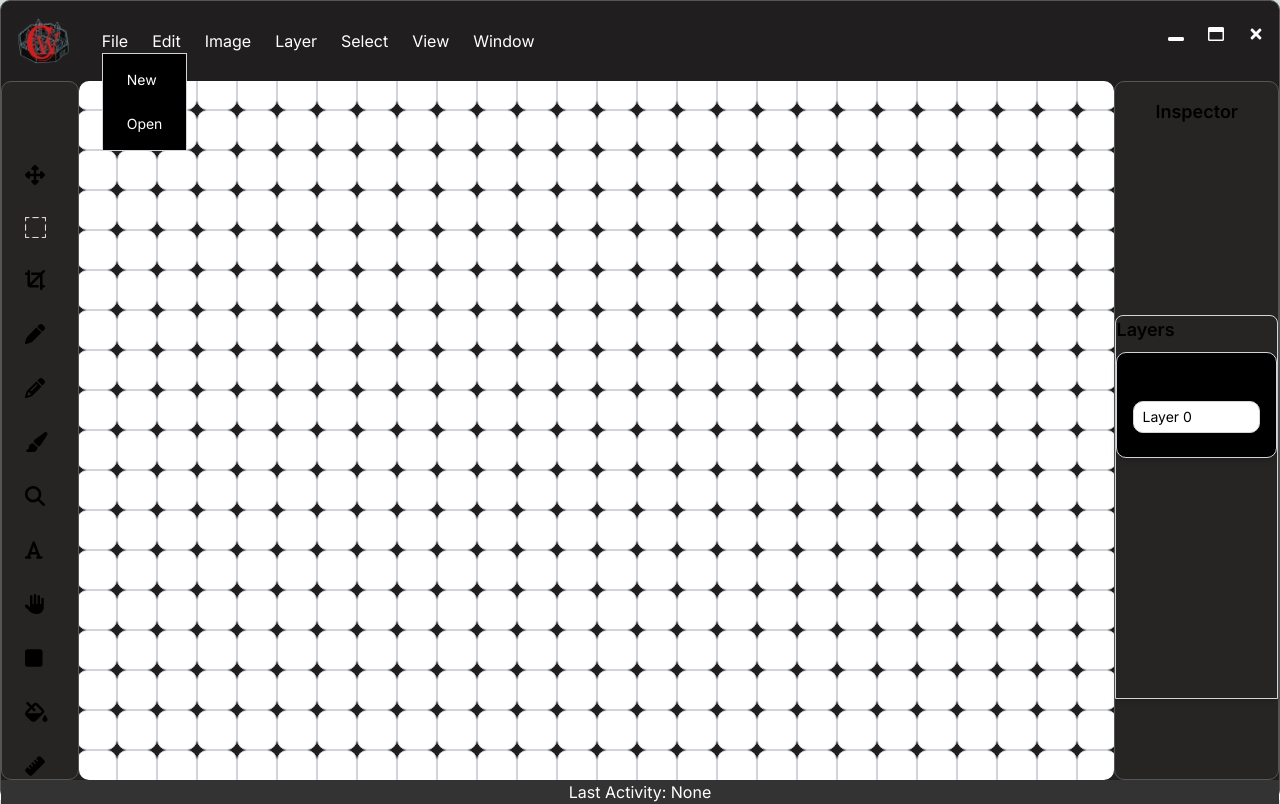
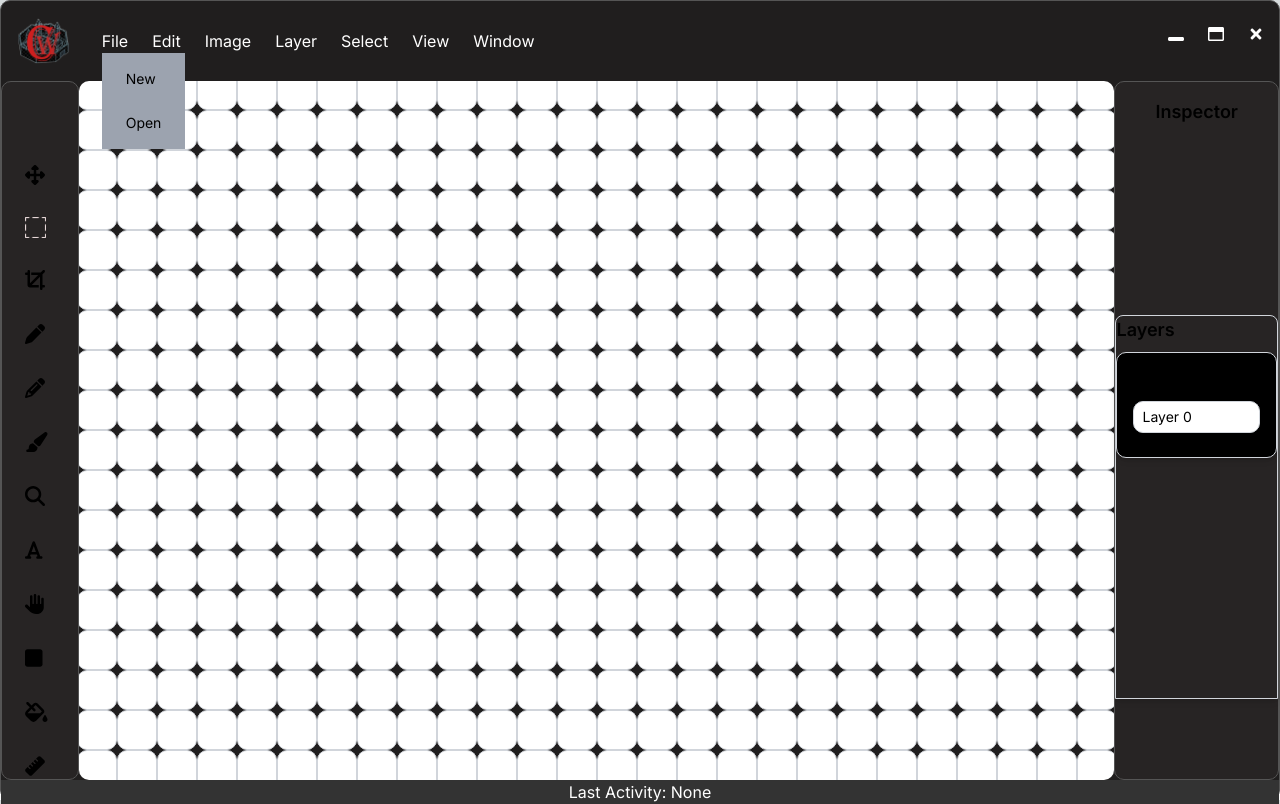
Before and after one commit to VioleGracex/pr_5, a Next.js app: page / in a window 1280 px wide. Both pictures are taken after a click on the button "File". Built offline with nearby package versions, Linux system fonts and the light colour scheme.

Commit message:
Update MenuBar.tsx

```diff
--- a/src/app/Components/MenuBar.tsx
+++ b/src/app/Components/MenuBar.tsx
@@ -141,9 +141,11 @@ const Menu: React.FC<MenuProps> = ({ label, children, index }) => {
         {label}
       </button>
       {activeChild === index && (
-        <div className="absolute  bg-black text-white-800 p-2 space-y-2 border border-gray-300">
-          {children}
-        </div>
+       <div className="absolute bg-black p-0 m-0">
+       <div className="w-full h-full bg-gray-400 text-black p-2 space-y-2">
+         {children}
+       </div>
+     </div>
       )}
     </div>
   );
@@ -196,7 +198,7 @@ const MenuItem: React.FC<MenuItemProps> = ({ label, onClick, isToggle, isActive,
       setCloseSubmenuTimeout(
         setTimeout(() => {
           setIsSubmenuHovered(false);
-        }, 1000)
+        }, 5000)
       );
     }
   };
@@ -231,11 +233,15 @@ const MenuItem: React.FC<MenuItemProps> = ({ label, onClick, isToggle, isActive,
       </button>
       {isHovered && isNested && (
         <div
-          className="absolute w-44 left-full top-0 mt-0 ml-1 bg-black text-white-800 p-2 space-y-2 border border-gray-300"
+        className="bg-black p-0 m-0"
+      >
+        <div
+          className="absolute w-44 left-full top-0 mt-0 ml-1 bg-gray-400 text-white-800 p-2 space-y-2 border border-gray-300"
           onMouseEnter={handleSubmenuMouseEnter}
           onMouseLeave={handleSubmenuMouseLeave}
         >
           {children}
+        </div>
         </div>
       )}
     </div>
```
